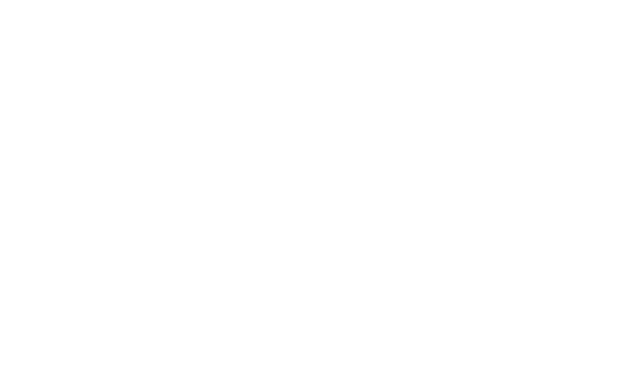
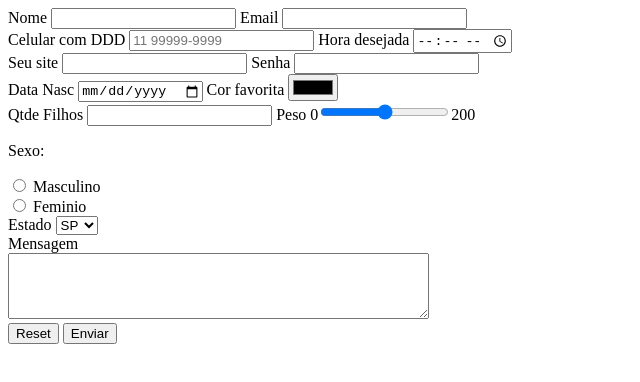
Before and after one commit to riversdiniz/form_inteligente, a plain HTML site: page index.html in a window 1280 px wide. Shown: the whole page, without its empty margins (0-640 px from the left). Drawn offline with Linux system fonts and the light colour scheme.

Commit message:
Criando o conteúdo principal.

```diff
--- a/index.html
+++ b/index.html
@@ -4,9 +4,54 @@
     <meta charset="UTF-8">
     <meta http-equiv="X-UA-Compatible" content="IE=edge">
     <meta name="viewport" content="width=device-width, initial-scale=1.0">
-    <title>Document</title>
+    <title>Formulários inteligentes</title>
 </head>
 <body>
-
+    <form method='POST' action='recebe-dados.php'>
+        <label for="nome">Nome</label>
+        <input type='text' id='nome' name='nome' required>
+        <label for="email">Email</label>
+        <input type='email' id='email' name='email' required>
+        <br>
+        <label for="fone">Celular com DDD</label>
+        <input type="tel" id="fone" name="fone" required pattern="[0-9]{2} [0-9]{5}-[0-9]{4}" placeholder="11 99999-9999">
+        <label for="hora-desejada">Hora desejada</label>
+        <input type="time" id="hora-desejada" name="hora-desejada" required>
+        <br>
+        <label for="site">Seu site</label>
+        <input type="url" id="site" name="site" required>
+        <label for="senha">Senha</label>
+        <input type='password' id='senha' name='senha' required>
+        <br>
+        <label for="dtnasc">Data Nasc</label>
+        <input type='date' id='dtnasc' name='dtnasc'>
+        <label for="cor">Cor favorita</label>
+        <input type='color' id='cor' name='cor'>
+        <br>
+        <label for="filhos">Qtde Filhos</label>
+        <input type='number' id='filhos' name='filhos'>
+        <label for="peso">Peso</label>
+        0<input type="range" id="peso" name="peso" min="0" max="200">200
+        <br>
+        <p>Sexo:</p>
+        <input type="radio" id="sexo-m" name="sexo" value="Masculino">
+        <label for="sexo-m">Masculino</label><br>
+        <input type="radio" id="sexo-f" name="sexo" value="Feminino">
+        <label for="sexo-f">Feminio</label>
+        <br>
+        <label for="estado">Estado</label>
+        <select id="estado" name="estado">
+            <option value="SP">SP</option>
+            <option value="AM">AM</option>
+            <option value="RJ">RJ</option>
+            <option value="PB">PB</option>
+        </select>
+        <br>
+        <label for="msg">Mensagem</label><br>
+        <textarea id="msg" name="msg" rows="4" cols="50"></textarea>
+        <br>
+        <input type="reset" value="Reset">
+        <input type="submit" value="Enviar">
+    </form>
 </body>
 </html>
```
